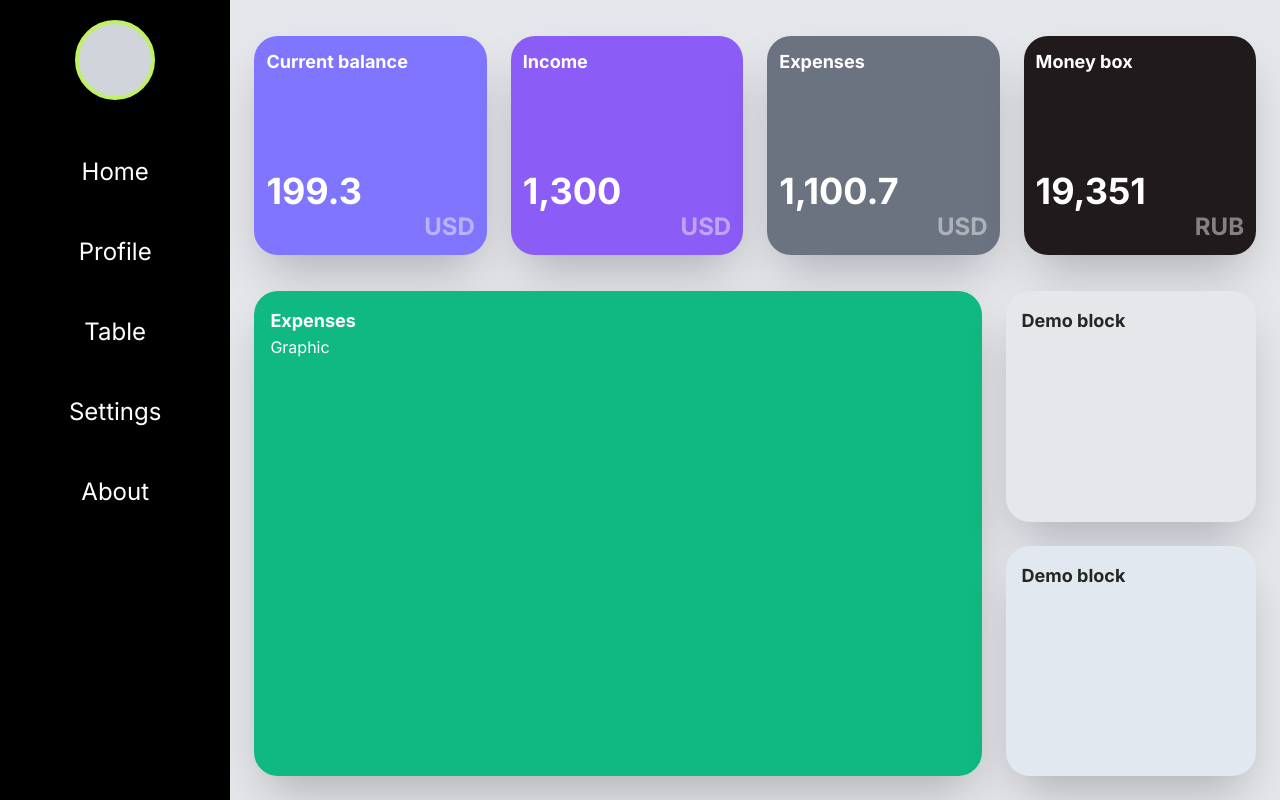
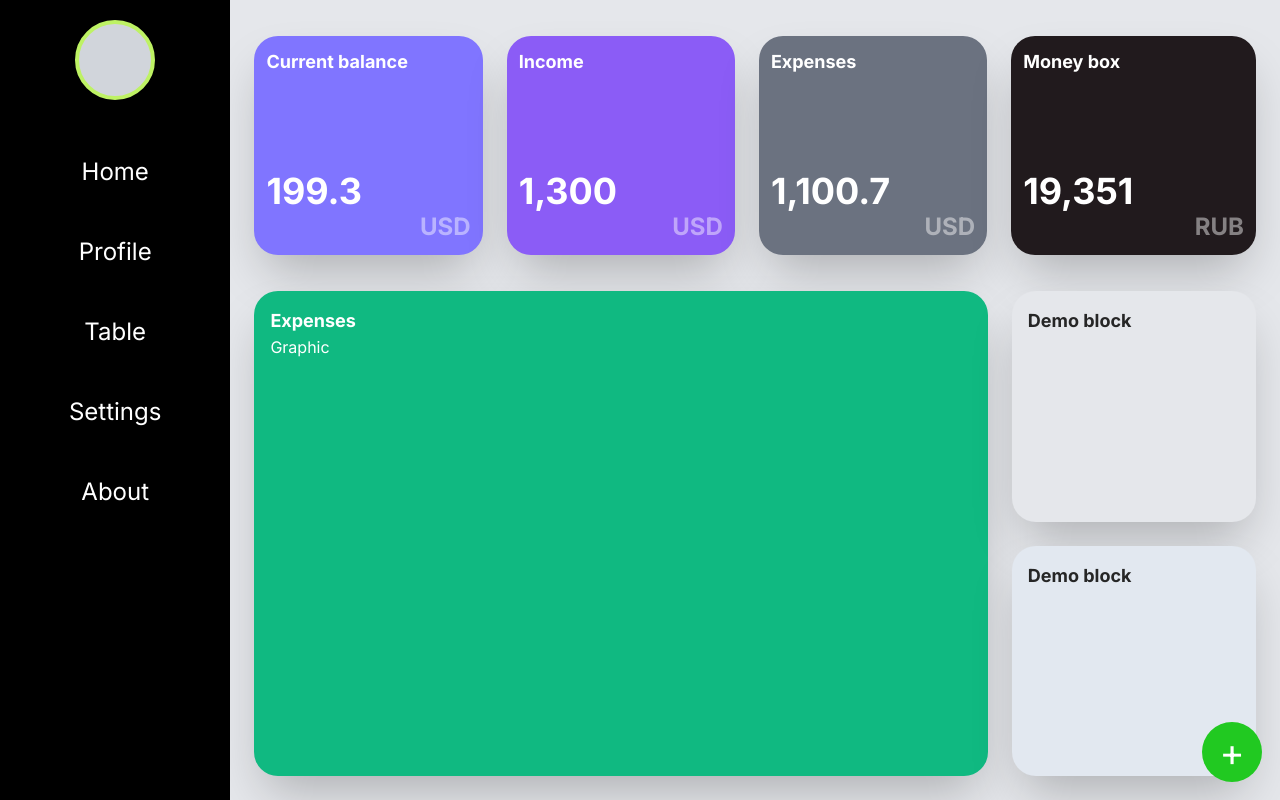
Before and after one commit to m1a2023/nexp-front, a Next.js app: page / in a window 1280 px wide. Built offline with nearby package versions, Linux system fonts and the light colour scheme.

Commit message:
fixed distance between blocks on homepage; added absolute block

```diff
--- a/src/app/components/main.js
+++ b/src/app/components/main.js
@@ -3,6 +3,7 @@ export function TemplateMoneyCard({
   mainInformation,
   currency,
   color,
+  width,
 }) {
   function SetMoneyCardTitle({ cardTitle }) {
     //TODO: write class
@@ -24,7 +25,7 @@ export function TemplateMoneyCard({
 
   return (
     <div
-      className={`flex flex-col snap-start w-1/4 p-3 grow-0 justify-start rounded-3xl ${color} shadow-2xl select-none`}
+      className={`flex flex-col snap-start ${width} p-3 grow-0 justify-start rounded-3xl ${color} shadow-2xl select-none`}
     >
       <SetMoneyCardTitle cardTitle={`${cardTitle}`} />
 
@@ -54,7 +55,7 @@ export function TemplateGraphic({ graphicTitle, mainInformation, color }) {
 
   return (
     <div
-      className={`flex flex-col flex-1 w-1/2 p-4 grow ${color} rounded-3xl shadow-2xl select-none`}
+      className={`flex flex-col w-3/4 p-4 ${color} rounded-3xl shadow-2xl select-none`}
     >
       <SetGraphicTitle graphicTitle={`${graphicTitle}`} />
 
--- a/src/app/page.js
+++ b/src/app/page.js
@@ -3,6 +3,7 @@ import React from "react";
 import { Navbar } from "./components/navbar";
 import { Logo } from "./components/logo";
 import { TemplateMoneyCard, TemplateGraphic } from "./components/main";
+import styles from "./page.module.css";
 
 export default function Home() {
   return (
@@ -19,12 +20,14 @@ export default function Home() {
         className="flex flex-col p-6 grow justify-start text-1xl h-full max-h-[100vh]
         gap-6"
       >
-        <div className="h-1/3 w-full flex flex-row space-x-6 py-3 snap-proximity">
+        <div className="h-1/3 w-full flex flex-row gap-6 py-3">
+          <div className="w-3/4 h-full flex felx-row gap-6">
             <TemplateMoneyCard
               cardTitle={"Current balance"}
               mainInformation={"199.3"}
               currency={"USD"}
               color={"bg-medium-state-blue"}
+              width={"w-1/3"}
             ></TemplateMoneyCard>
 
             <TemplateMoneyCard
@@ -32,6 +35,7 @@ export default function Home() {
               mainInformation={"1,300"}
               currency={"USD"}
               color={"bg-violet-500"}
+              width={"w-1/3"}
             ></TemplateMoneyCard>
 
             <TemplateMoneyCard
@@ -39,17 +43,20 @@ export default function Home() {
               cardTitle={"Expenses"}
               currency={"USD"}
               mainInformation={"1,100.7"}
+              width={"w-1/3"}
             ></TemplateMoneyCard>
+          </div>
 
           <TemplateMoneyCard
             color={"bg-raisin-black"}
             cardTitle={"Money box"}
             mainInformation={"19,351"}
             currency={"RUB"}
+            width={"w-1/4"}
           ></TemplateMoneyCard>
         </div>
 
-        <div className={"h-2/3 w-full flex flex-row space-x-6"}>
+        <div className={"h-2/3 w-full flex flex-row gap-6"}>
           <TemplateGraphic
             graphicTitle={"Expenses"}
             mainInformation={"Graphic"}
@@ -69,6 +76,15 @@ export default function Home() {
           </div>
         </div>
       </div>
+
+      <div className="absolute bottom-0 right-0 flex flex-row">
+        <div className={styles.addInfoBtn + ' ' + styles.addExpensesBtn}>
+          <span>-</span>
+        </div>
+        <div className={styles.addInfoBtn + ' ' + styles.addIncomeBtn}>
+          <span>+</span>
+        </div>
+      </div>
     </div>
   );
 }
--- a/src/app/page.module.css
+++ b/src/app/page.module.css
@@ -1,3 +1,23 @@
 /* .fullRow {
     height: 35%;
 } */
+
+.addInfoBtn {
+    width: 60px;
+    height: 60px;
+    border-radius: 50px;
+    margin: 18px;
+    display: flex;
+    align-items: center;
+    justify-content: center;
+    font-size: 38px;
+}
+
+.addIncomeBtn {
+    background-color: rgb(33, 201, 33);
+}
+
+.addExpensesBtn {
+    background-color: rgb(218, 41, 41);
+    display: none;
+}
```
Lines whose indentation alone changed are shown as unchanged.
